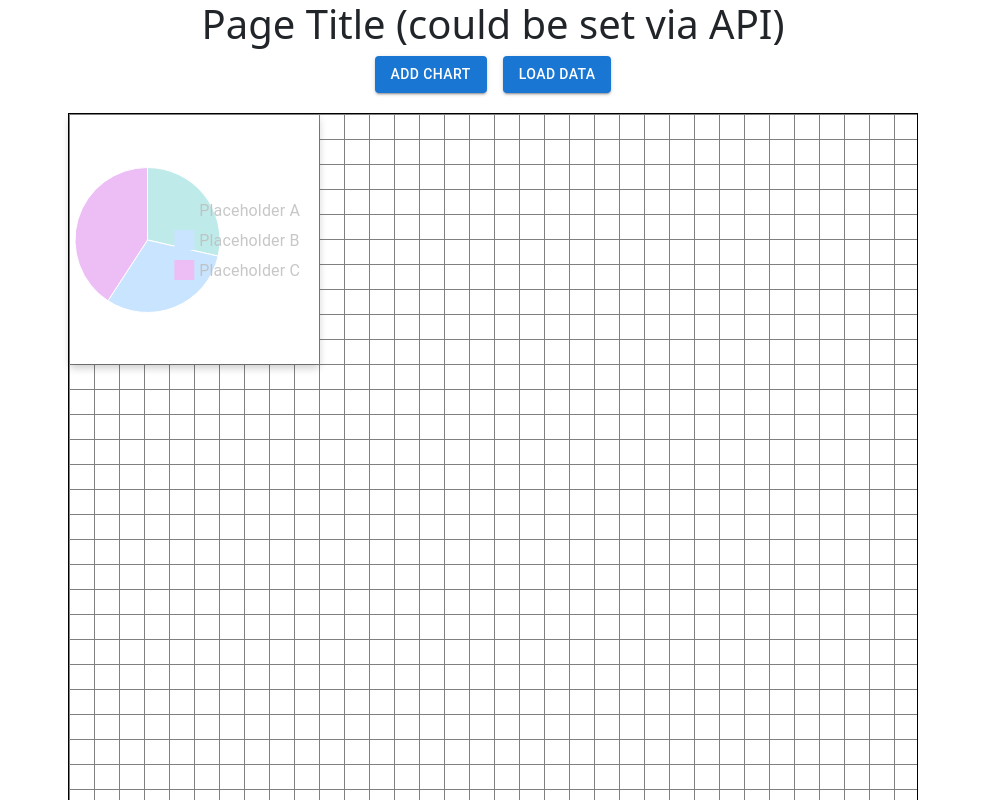
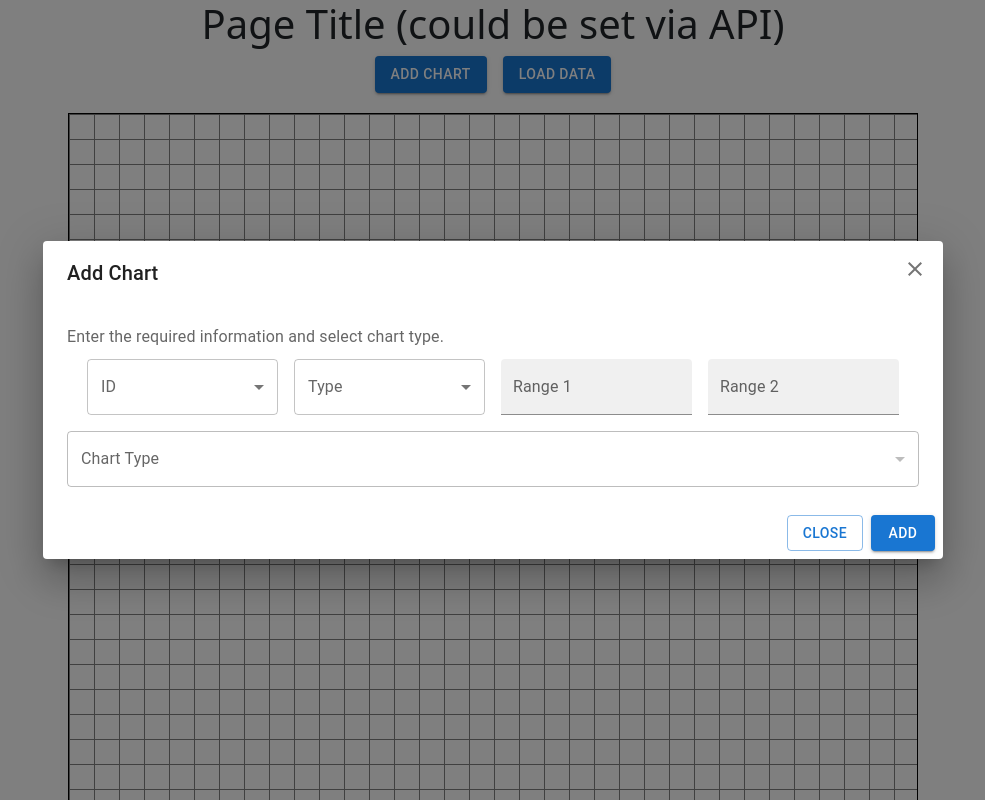
Before and after one commit to ethany80/PerformanceEngineUI, a React (Vite) app in the folder v1/PerformanceEngine/: page / in a window 1280 px wide. Both pictures are taken after a click on the button "ADD CHART". Shown: the top 800 px of the page, without its empty margins (147-1132 px from the left). Built offline with nearby package versions, Linux system fonts and the light colour scheme.

Commit message:
Add 'Add Chart' dialog and prototype interface for response

```diff
--- a/v1/PerformanceEngine/src/App.tsx
+++ b/v1/PerformanceEngine/src/App.tsx
@@ -2,36 +2,200 @@ import { createContext, useState } from 'react';
 
 
 import GridEditor from "./components/GridEditor/GridEditor";
-import EditBar from './components/EditBar/EditBar';
 import "./App.css";
-import { GraphRequest } from './types/BackendInterfaces';
-import { Button, Input, Paper, Stack, styled } from '@mui/material';
-import { MOCK_BAR_GRAPH_REQUEST, MOCK_PIE_GRAPH_REQUEST } from './types/Constants';
+import { DocumentInfo, GraphRequest } from './types/BackendInterfaces';
+import { Box, Button, Dialog, DialogActions, DialogContent, DialogContentText, DialogTitle, FormControl, IconButton, Input, InputLabel, MenuItem, Paper, Select, SelectChangeEvent, Stack, styled, TextField } from '@mui/material';
+import { BAR_CHART, MOCK_BAR_GRAPH_REQUEST, MOCK_PIE_GRAPH_REQUEST, PIE_CHART } from './types/Constants';
+import { Close } from '@mui/icons-material';
 
 const App: React.FC = () => {
+    // State for application and children
     const [newGraph, setNewGraph] = useState<GraphRequest | undefined>(undefined);
     const [loadData, setLoadData] = useState<boolean>(false);
+    const [ids, setIds] = useState<Map<string, DocumentInfo>>((): Map<string, DocumentInfo> => {
+        const newMap = new Map<string, DocumentInfo>();
+        newMap.set("ID1", {id: "ID1", availableTypes: ["Market Value", "Return"]});
+        newMap.set("ID2", {id: "ID2", availableTypes: ["Market Value", "Something Else"]});
+        newMap.set("ID3", {id: "ID3", availableTypes: ["Market Value", "Return"]});
+        return newMap;
+    });
+
+    // State for new chart dialog
+    const [addDialogOpen, setAddDialogOpen] = useState<boolean>(false);
+    const [addDialogId, setAddDialogId] = useState<string>("");
+    const [addDialogType, setAddDialogType] = useState<string>("");
+    const [addDialogRange1, setAddDialogRange1] = useState<string>("");
+    const [addDialogRange2, setAddDialogRange2] = useState<string>("");
+    const [addDialogGraphType, setAddDialogGraphType] = useState<string>("");
+    const [addDialogAllowedGraphTypes, setAddDialogAllowedGraphTypes] = useState<string[]>([]);
+    const [addDialogGraphTypeEnabled, setAddDialogGraphTypeEnabled] = useState<boolean>(false);
 
     const loadBtnClick = (_: any): void => {
         setLoadData(true);
     };
 
     const addBtnClick = (_: any): void => {
-        const rand = Math.floor(Math.random() * 2);
-        let newReq: GraphRequest | undefined;
-        if (rand == 0) {
-            newReq = MOCK_BAR_GRAPH_REQUEST;
-        } else if (rand == 1) {
-            newReq = MOCK_PIE_GRAPH_REQUEST;
-        } else {
-            newReq = undefined;
+        setAddDialogOpen(true);
+    };
+
+    const resetAddDialog = () => {
+        closeAddDialog();
+        setAddDialogId("");
+        setAddDialogType("");
+        setAddDialogRange1("");
+        setAddDialogRange2("");
+        setAddDialogGraphType("");
+        setAddDialogAllowedGraphTypes([]);
+        setAddDialogGraphTypeEnabled(false);
+    };
+
+    const enableGraphType = () => {
+        // Get allowed graph types given input
+        setAddDialogGraphTypeEnabled(true);
+        setAddDialogAllowedGraphTypes([BAR_CHART, PIE_CHART]);
+    };
+
+    const addBtnSubmit = ()  => {
+        let newReq: GraphRequest = {
+            id: addDialogId,
+            type: addDialogType,
+            range: [addDialogRange1, addDialogRange2],
+            chartType: addDialogGraphType
+
         }
+        setNewGraph(newReq);
 
-        setNewGraph(newReq);
+        resetAddDialog();
+    };
+
+    const closeAddDialog = () => {
+        setAddDialogOpen(false);
     };
 
     return (
         <div className="App">
+            <Dialog
+                open={addDialogOpen}
+                onClose={closeAddDialog}
+                fullWidth
+                maxWidth={'md'}>
+                <DialogTitle>Add Chart</DialogTitle>
+                <IconButton aria-label='close' onClick={closeAddDialog} sx={(_) => ({position: 'absolute', right: 8, top: 8})}>
+                    <Close />
+                </IconButton>
+                <DialogContent>
+                    <DialogContentText>Enter the required information and select chart type.</DialogContentText>
+                    <Stack
+                        direction={'column'}
+                        spacing={2}
+                        sx={{
+                            display: 'flex',
+                            flexDirection: 'column',
+                            m: 'auto',
+                            paddingTop: '10px'
+                        }}>
+                        <Stack
+                            direction={'row'}
+                            spacing={2}
+                            paddingLeft={'20px'}
+                            paddingRight={'20px'}>
+                            {/* ID */}
+                            <FormControl fullWidth>
+                                <InputLabel>ID</InputLabel>
+                                <Select
+                                    value={addDialogId}
+                                    labelId='simple-select-id'
+                                    label="ID"
+                                    onChange={(e: SelectChangeEvent) => {
+                                        setAddDialogId(e.target.value);
+
+                                        if (e.target.value && addDialogType && addDialogRange1 && addDialogRange2) {
+                                            enableGraphType();
+                                        } else if (addDialogGraphTypeEnabled) {
+                                            setAddDialogGraphTypeEnabled(false);
+                                        }
+                                    }}>
+                                    {Array.from(ids.entries()).map((id) => (
+                                        <MenuItem value={id[1].id}>{id[1].id}</MenuItem>
+                                    ))}
+                                </Select>
+                            </FormControl>
+                            {/* Type */}
+                            <FormControl fullWidth>
+                                <InputLabel>Type</InputLabel>
+                                <Select
+                                    value={addDialogType}
+                                    label="Data Type"
+                                    onChange={(e: SelectChangeEvent) => {
+                                        setAddDialogType(e.target.value);
+
+                                        if (addDialogId && e.target.value && addDialogRange1 && addDialogRange2) {
+                                            enableGraphType();
+                                        } else if (addDialogGraphTypeEnabled) {
+                                            setAddDialogGraphTypeEnabled(false);
+                                        }
+                                    }}>
+                                    {ids.get(addDialogId)?.availableTypes.map((type) => (
+                                        <MenuItem value={type}>{type}</MenuItem>
+                                    ))}
+                                </Select>
+                            </FormControl>
+                            {/* Range 1 */}
+                            <FormControl fullWidth>
+                                <TextField
+                                variant='filled'
+                                value={addDialogRange1}
+                                label={"Range 1"}
+                                onChange={(e: React.ChangeEvent<HTMLInputElement>) => {
+                                    setAddDialogRange1(e.target.value);
+
+                                    if (addDialogId && addDialogType && e.target.value && addDialogRange2) {
+                                        enableGraphType();
+                                    } else if (addDialogGraphTypeEnabled) {
+                                        setAddDialogGraphTypeEnabled(false);
+                                    }
+                                }} />
+                            </FormControl>
+                            {/* Range 2 */}
+                            <FormControl fullWidth>
+                                <TextField
+                                variant='filled'
+                                value={addDialogRange2}
+                                label={"Range 2"}
+                                onChange={(e: React.ChangeEvent<HTMLInputElement>) => {
+                                    setAddDialogRange2(e.target.value);
+
+                                    if (addDialogId && addDialogType && addDialogRange1 && e.target.value) {
+                                        enableGraphType();
+                                    } else if (addDialogGraphTypeEnabled) {
+                                        setAddDialogGraphTypeEnabled(false);
+                                    }
+                                }} />
+                            </FormControl>
+                        </Stack>
+                        {/* Chart Type */}
+                        <FormControl sx={{paddingTop: "20"}} fullWidth>
+                            <InputLabel>Chart Type</InputLabel>
+                            <Select
+                                value={addDialogGraphType}
+                                label="Chart Type"
+                                onChange={(e: SelectChangeEvent) => {
+                                    setAddDialogGraphType(e.target.value);
+                                }}
+                                disabled={!addDialogGraphTypeEnabled}>
+                                {addDialogAllowedGraphTypes.map((type) => (
+                                    <MenuItem value={type}>{type}</MenuItem>
+                                ))}
+                            </Select>
+                        </FormControl>
+                    </Stack>
+                </DialogContent>
+                <DialogActions>
+                    <Button variant='outlined' onClick={closeAddDialog}>Close</Button>
+                    <Button variant='contained' onClick={addBtnSubmit}>Add</Button>
+                </DialogActions>
+            </Dialog>
+
             <h1 className='hidden-on-print'>Page Title (could be set via API)</h1>
             <Stack
                 direction={"row"}
@@ -51,7 +215,6 @@ const App: React.FC = () => {
                     setLoaded={setLoadData} />
             </div>
         </div>
-
     );
 };
 
```
Also changed, not shown: v1/PerformanceEngine/src/types/BackendInterfaces.ts (+14 -0 lines).
